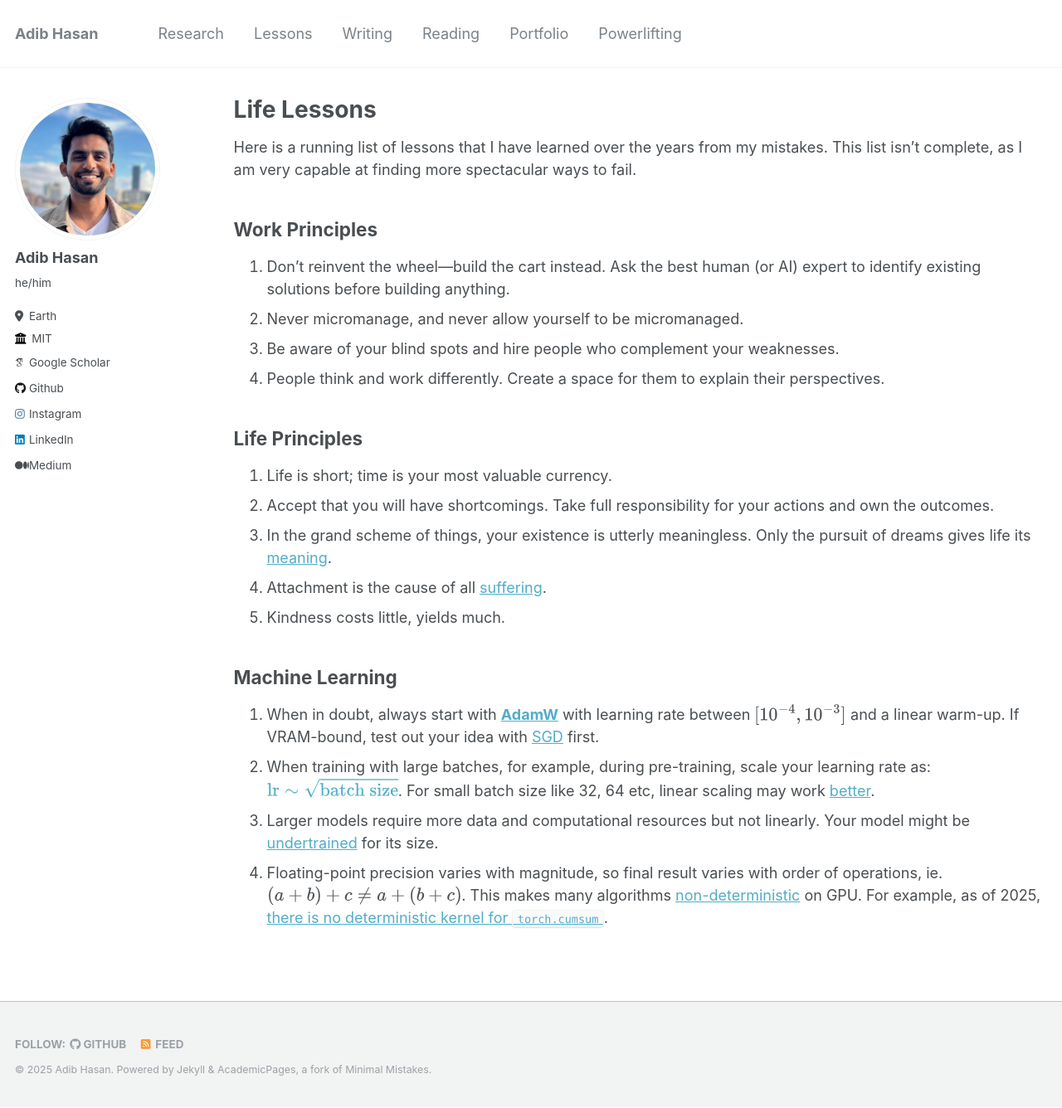
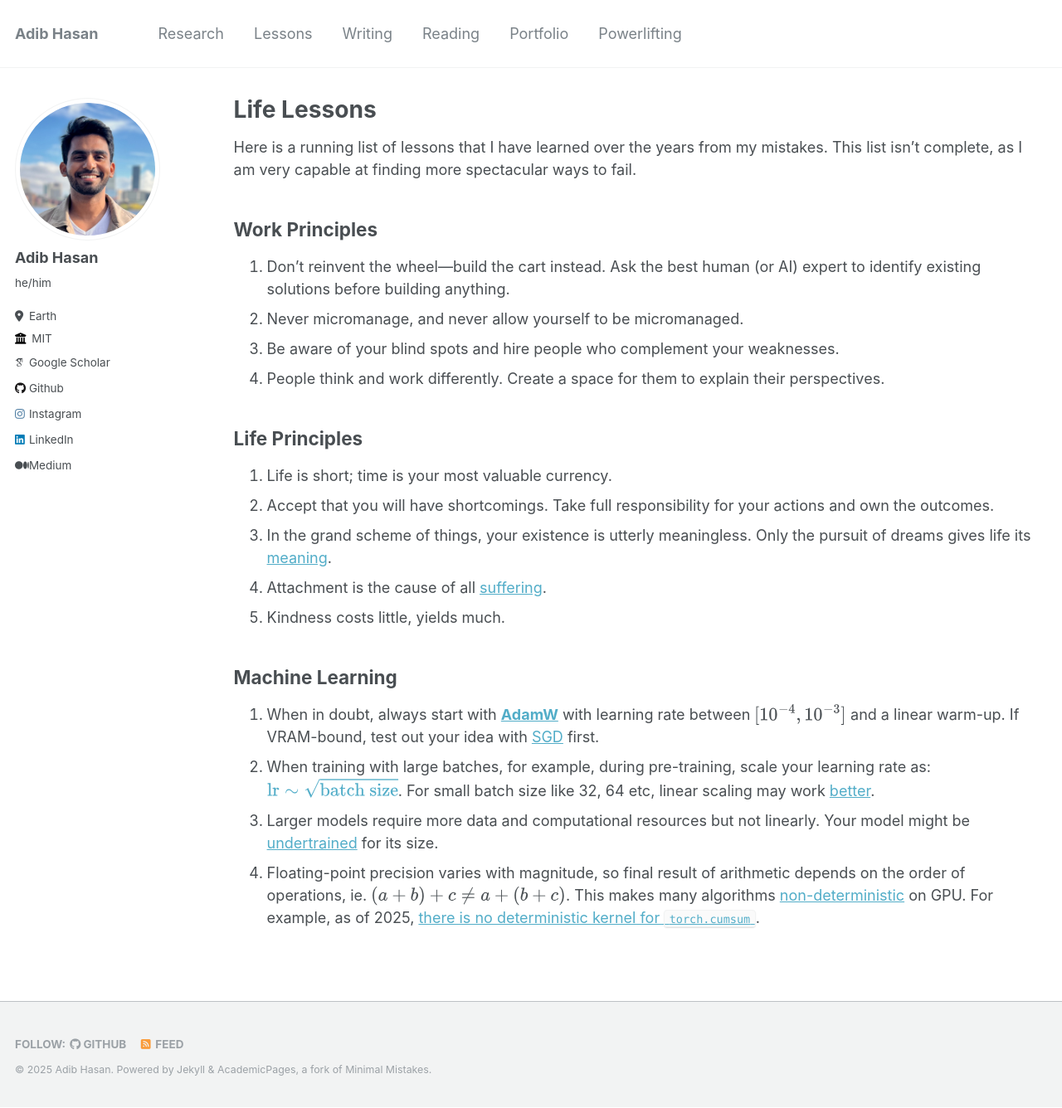
Before and after one commit to Neehan/neehan.github.io, a Jekyll site: the page built from _pages/lessons.md, in a window 1280 px wide and 1336 px high. Shown: the whole window at 83% size. Built offline with Jekyll 4.4.1, drawn with Linux system fonts in a browser that asks for light colours; some web fonts are replaced.

Commit message:
Update lessons.md

```diff
--- a/_pages/lessons.md
+++ b/_pages/lessons.md
@@ -26,4 +26,4 @@ Here is a running list of lessons that I have learned over the years from my mis
 1. When in doubt, always start with **[AdamW](https://docs.pytorch.org/docs/stable/generated/torch.optim.AdamW.html)** with learning rate between $[10^{-4}, 10^{-3}]$ and a linear warm-up. If VRAM-bound, test out your idea with [SGD](https://docs.pytorch.org/docs/stable/generated/torch.optim.SGD.html) first.
 2. When training with large batches, for example, during pre-training, scale your learning rate as: [$\mathrm{lr} \sim \sqrt{\mathrm{batch\ size}}$](https://arxiv.org/pdf/1705.08741). For small batch size like 32, 64 etc, linear scaling may work [better](https://arxiv.org/pdf/1404.5997).
 3. Larger models require more data and computational resources but not linearly. Your model might be [undertrained](https://arxiv.org/pdf/2001.08361) for its size.
-4. Floating-point precision varies with magnitude, so final result varies with order of operations, ie. $(a + b) + c \neq a + (b + c)$. This makes many algorithms [non-deterministic](https://thinkingmachines.ai/blog/defeating-nondeterminism-in-llm-inference/) on GPU. For example, as of 2025, [there is no deterministic kernel for `torch.cumsum`](https://github.com/pytorch/pytorch/issues/89492).
+4. Floating-point precision varies with magnitude, so final result of arithmetic depends on the order of operations, ie. $(a + b) + c \neq a + (b + c)$. This makes many algorithms [non-deterministic](https://thinkingmachines.ai/blog/defeating-nondeterminism-in-llm-inference/) on GPU. For example, as of 2025, [there is no deterministic kernel for `torch.cumsum`](https://github.com/pytorch/pytorch/issues/89492).
```
